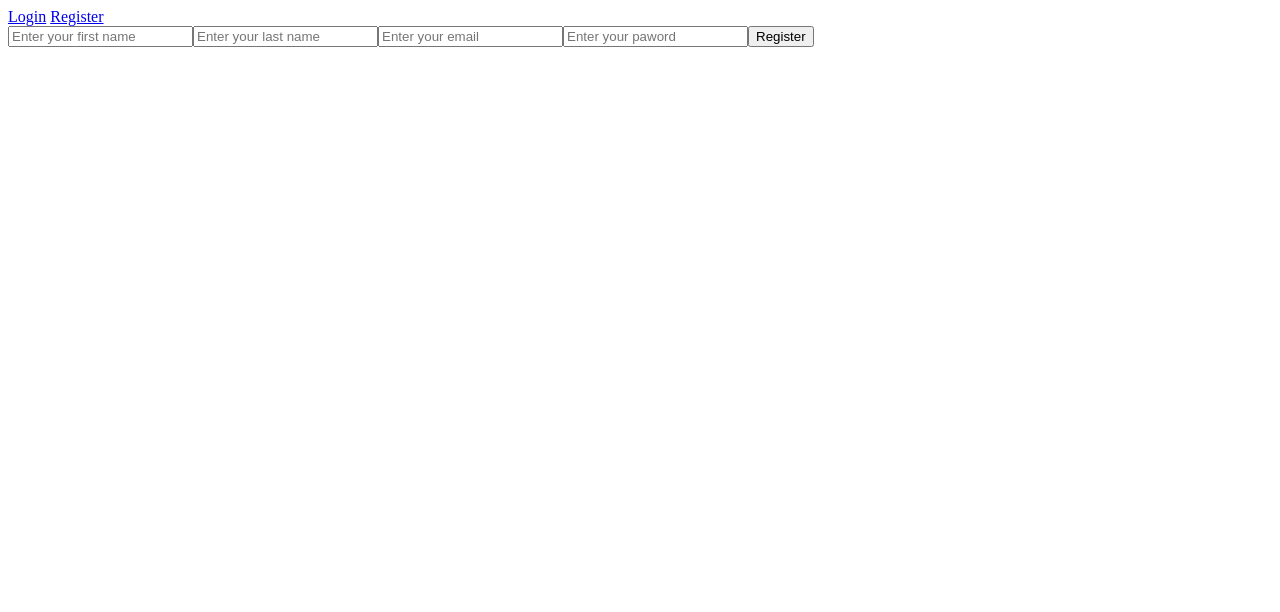
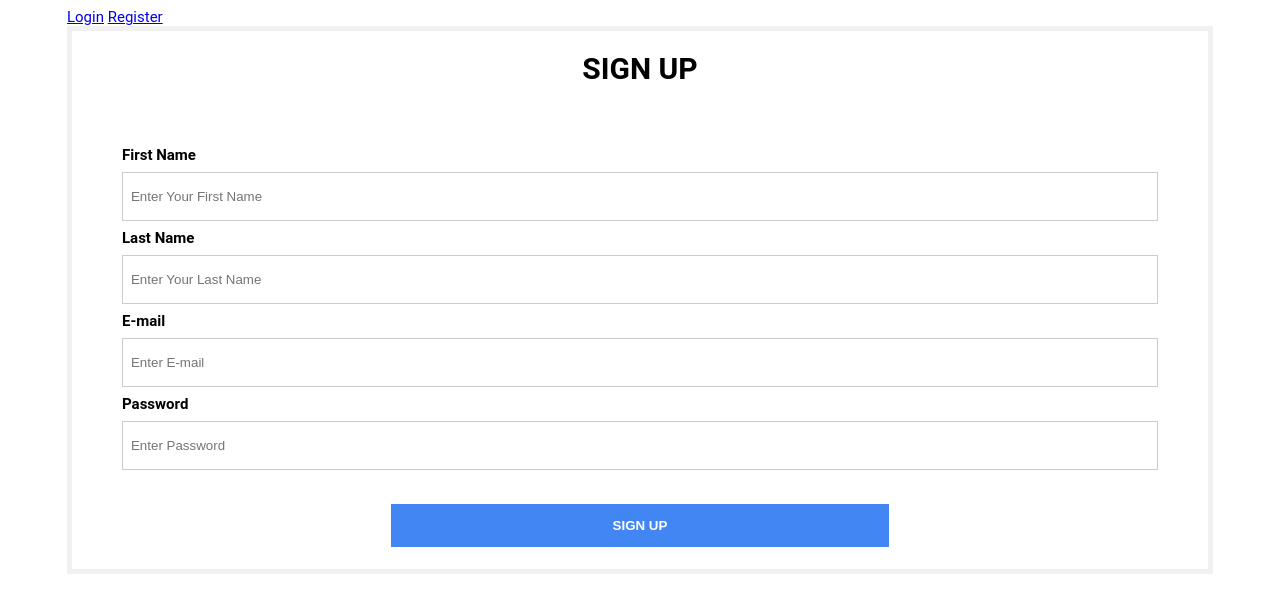
Before and after one commit to iddimsangi/user-management, a React (Create React App) app: page /register in a window 1280 px wide. Shown: the top 612 px of the page. Built offline with nearby package versions, Linux system fonts and the light colour scheme.

Commit message:
form styled

```diff
--- a/package.json
+++ b/package.json
@@ -10,6 +10,7 @@
     "react-dom": "^17.0.2",
     "react-router-dom": "^6.2.1",
     "react-scripts": "5.0.0",
+    "sass": "^1.48.0",
     "web-vitals": "^2.1.3"
   },
   "overrides": {
--- a/src/App.css
+++ b/src/App.css
@@ -1,38 +1,59 @@
-.App {
+html, body {
+  display: flex;
+  justify-content: center;
+  font-family: Roboto, Arial, sans-serif;
+  font-size: 15px;
+  }
+  form {
+  border: 5px solid #f1f1f1;
+  }
+  input[type=text], input[type=password] {
+  width: 100%;
+  padding: 16px 8px;
+  margin: 8px 0;
+  display: inline-block;
+  border: 1px solid #ccc;
+  box-sizing: border-box;
+  }
+  .icon {
+  font-size: 110px;
+  display: flex;
+  justify-content: center;
+  color: #4286f4;
+  }
+  button {
+  background-color: #4286f4;
+  color: white;
+  padding: 14px 0;
+  margin: 10px 0;
+  border: none;
+  cursor: grab;
+  width: 48%;
+  }
+  h1 {
+  text-align:center;
+  fone-size:18;
+  }
+  button:hover {
+  opacity: 0.8;
+  }
+  .formcontainer {
   text-align: center;
-}
-
-.App-logo {
-  height: 40vmin;
-  pointer-events: none;
-}
-
-@media (prefers-reduced-motion: no-preference) {
-  .App-logo {
-    animation: App-logo-spin infinite 20s linear;
+  margin: 24px 50px 12px;
+  }
+  .container {
+  padding: 16px 0;
+  text-align:left;
+  }
+  span.psw {
+  float: right;
+  padding-top: 0;
+  padding-right: 15px;
+  }
+  /* Change styles for span on extra small screens */
+  @media screen and (max-width: 300px) {
+  span.psw {
+  display: block;
+  float: none;
   }
 }
-
-.App-header {
-  background-color: #282c34;
-  min-height: 100vh;
-  display: flex;
-  flex-direction: column;
-  align-items: center;
-  justify-content: center;
-  font-size: calc(10px + 2vmin);
-  color: white;
-}
-
-.App-link {
-  color: #61dafb;
-}
-
-@keyframes App-logo-spin {
-  from {
-    transform: rotate(0deg);
-  }
-  to {
-    transform: rotate(360deg);
-  }
-}
--- a/src/pages/login.js
+++ b/src/pages/login.js
@@ -30,12 +30,29 @@ const Login = () => {
         if(user) navigate("/")
     }, [user])
     return (
-    <form onSubmit={onSubmithandler}>
-        <input type="email" name="email" onChange={onChangeHandler} placeholder="Enter your email"/>
-        <input type="password" name="password" onChange={onChangeHandler} placeholder="Enter your paword"/>
-        {message&& <p>{message}</p>}
-        <button>Login</button>
-    </form>
+        <form onSubmit={onSubmithandler}>
+        <h1>LOGIN</h1>
+        <div className="icon">
+          <i className="fas fa-user-circle"></i>
+        </div>
+        <div className="formcontainer">
+        <div className="container">
+          <label for="mail"><strong>E-mail</strong></label>
+          <input type="text"  onChange={onChangeHandler}  placeholder="Enter E-mail" name="mail" required/>
+          <label for="psw"><strong>Password</strong></label>
+          <input type="password" onChange={onChangeHandler} placeholder="Enter Password" name="psw" required/>
+        </div>
+        {message&& <p style={{color:'red'}}>{message}</p>}
+        <button type="submit"><strong>LOGIN</strong></button>
+        </div>
+      </form>
+
+    // <form onSubmit={onSubmithandler}>
+    //     <input type="email" name="email" onChange={onChangeHandler} placeholder="Enter your email"/>
+    //     <input type="password" name="password" onChange={onChangeHandler} placeholder="Enter your paword"/>
+    //     {message&& <p>{message}</p>}
+    //     <button>Login</button>
+    // </form>
     )
 }
 
--- a/src/pages/register.js
+++ b/src/pages/register.js
@@ -38,14 +38,34 @@ const Register = () => {
         if(user) navigate("/")
     }, [user])
     return (
-    <form onSubmit={onSubmithandler}>
-        <input type="text" name="firstName" onChange={onChangeHandler} placeholder="Enter your first name"/>
-        <input type="text" name="lastName" onChange={onChangeHandler} placeholder="Enter your last name"/>
-        <input type="email" name="email" onChange={onChangeHandler} placeholder="Enter your email"/>
-        <input type="password" name="password" onChange={onChangeHandler} placeholder="Enter your paword"/>
-        {message&& <p>{message}</p>}
-        <button>Register</button>
-    </form>
+        <form onSubmit={onSubmithandler}>
+        <h1>SIGN UP</h1>
+        <div className="icon">
+          <i className="fas fa-user-circle"></i>
+        </div>
+        <div className="formcontainer">
+        <div className="container">
+        <label for="mail"><strong>First Name</strong></label>
+          <input type="text"  onChange={onChangeHandler}  placeholder="Enter Your First Name" name="firstName" required/>
+          <label for="mail"><strong>Last Name</strong></label>
+          <input type="text"  onChange={onChangeHandler}  placeholder="Enter Your Last Name" name="lastName" required/>
+          <label for="mail"><strong>E-mail</strong></label>
+          <input type="text"  onChange={onChangeHandler}  placeholder="Enter E-mail" name="mail" required/>
+          <label for="psw"><strong>Password</strong></label>
+          <input type="password" onChange={onChangeHandler} placeholder="Enter Password" name="psw" required/>
+        </div>
+        {message&& <p style={{color:'red'}}>{message}</p>}
+        <button type="submit"><strong>SIGN UP</strong></button>
+        </div>
+      </form>
+    // <form onSubmit={onSubmithandler}>
+    //     <input type="text" name="firstName" onChange={onChangeHandler} placeholder="Enter your first name"/>
+    //     <input type="text" name="lastName" onChange={onChangeHandler} placeholder="Enter your last name"/>
+    //     <input type="email" name="email" onChange={onChangeHandler} placeholder="Enter your email"/>
+    //     <input type="password" name="password" onChange={onChangeHandler} placeholder="Enter your paword"/>
+    //     {message&& <p>{message}</p>}
+    //     <button>Register</button>
+    // </form>
     )
 }
 
```
Also changed, not shown: 1 other file (tests, documents, lock files or other folders).
